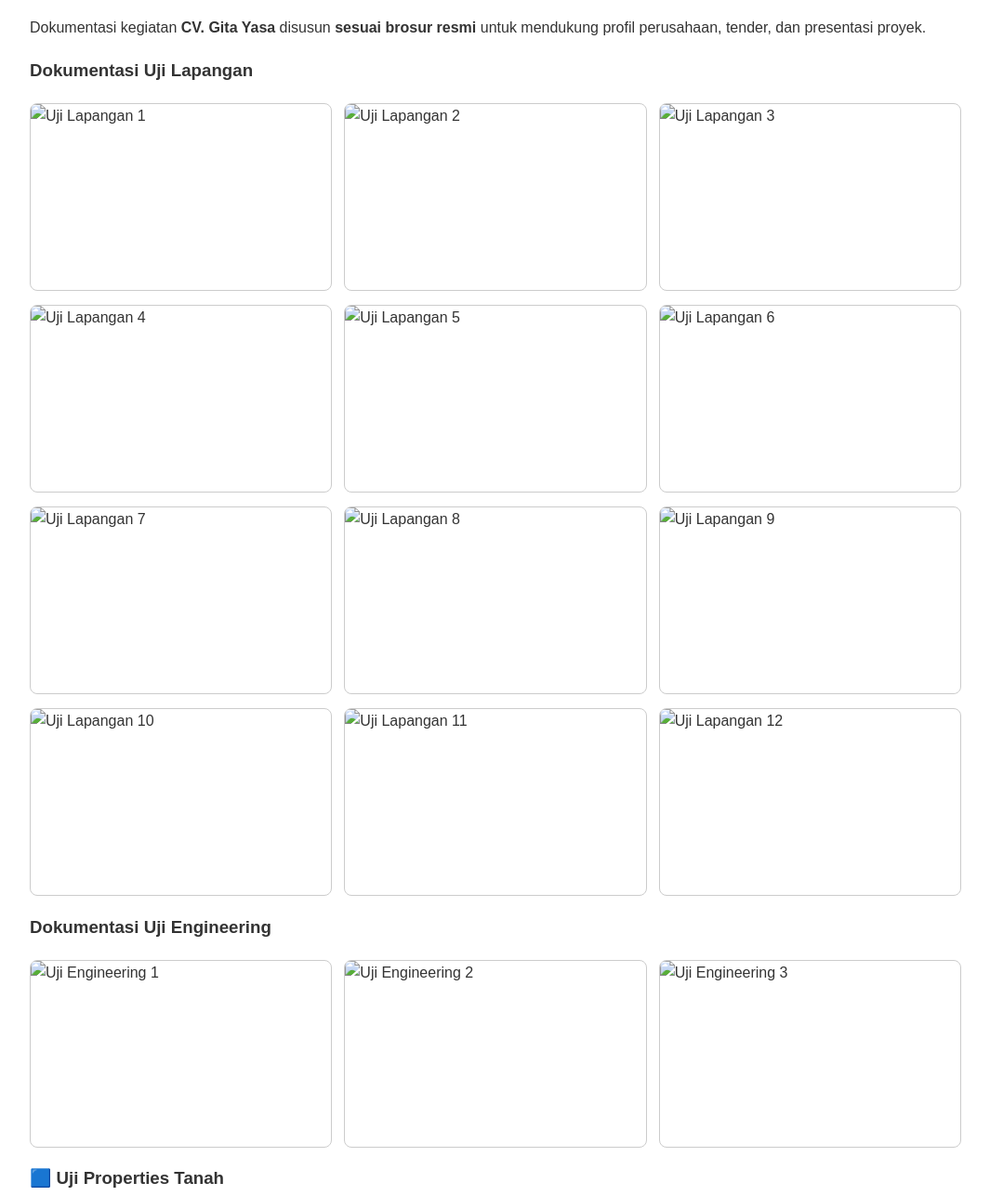
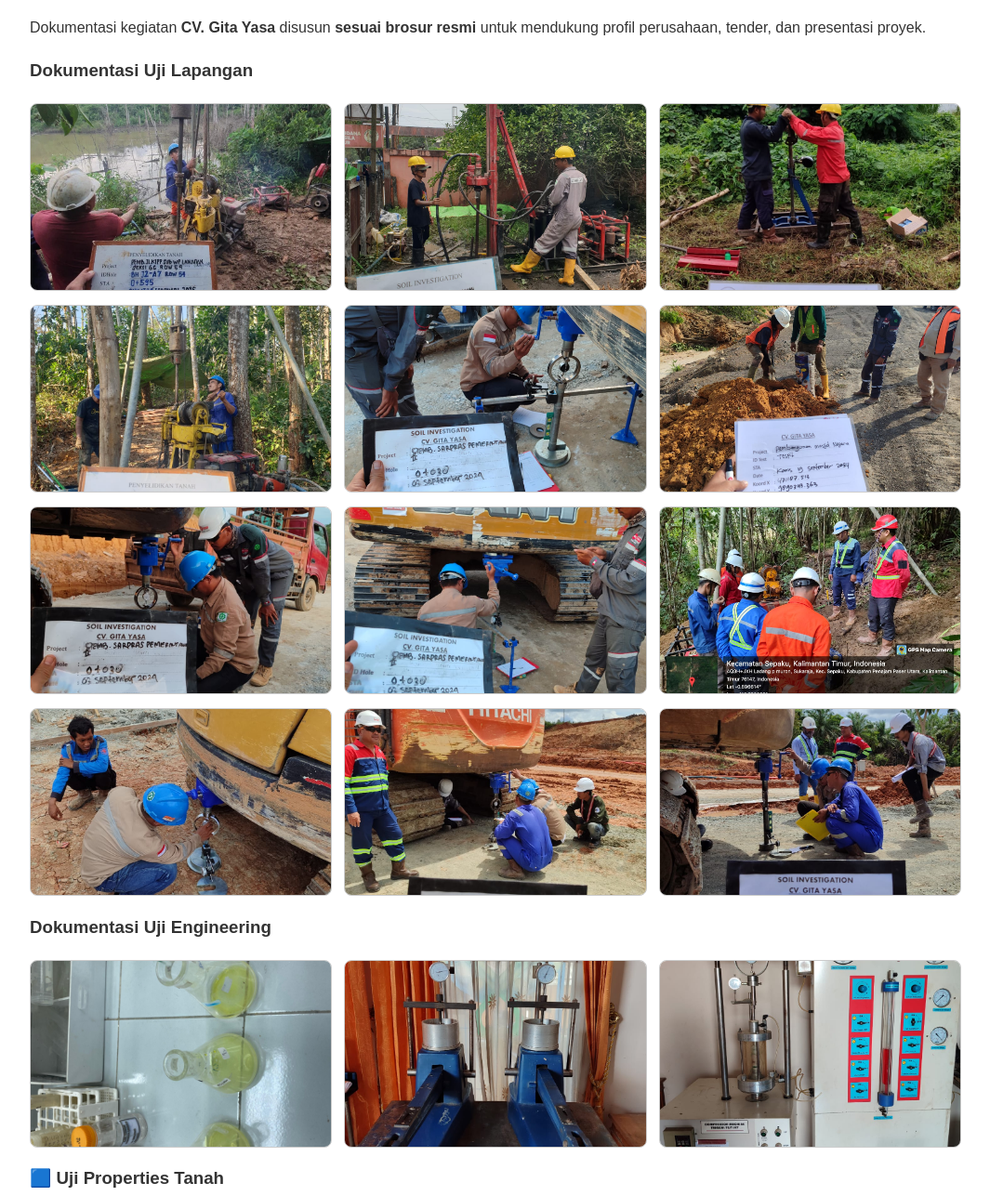
Before and after one commit to puturesika-del/CV-GITA-YASA, a plain HTML site: page index.html in a window 1280 px wide. Shown: the part 1793-3080 px from the top of the page at 93% size, without its empty margins (108-1173 px from the left). Drawn offline with Linux system fonts and the light colour scheme.

Commit message:
Change image file extensions from .jpg to .jpeg
Updated image sources from .jpg to .jpeg format for consistency in the gallery section.

```diff
--- a/index.html
+++ b/index.html
@@ -97,25 +97,25 @@
 
   <h3>Dokumentasi Uji Lapangan</h3>
 <div class="gallery">
-  <img src="galeri/uji-lapangan/1.jpg" alt="Uji Lapangan 1">
-  <img src="galeri/uji-lapangan/2.jpg" alt="Uji Lapangan 2">
-  <img src="galeri/uji-lapangan/3.jpg" alt="Uji Lapangan 3">
-  <img src="galeri/uji-lapangan/4.jpg" alt="Uji Lapangan 4">
-  <img src="galeri/uji-lapangan/5.jpg" alt="Uji Lapangan 5">
-  <img src="galeri/uji-lapangan/6.jpg" alt="Uji Lapangan 6">
-  <img src="galeri/uji-lapangan/7.jpg" alt="Uji Lapangan 7">
-  <img src="galeri/uji-lapangan/8.jpg" alt="Uji Lapangan 8">
-  <img src="galeri/uji-lapangan/9.jpg" alt="Uji Lapangan 9">
-  <img src="galeri/uji-lapangan/10.jpg" alt="Uji Lapangan 10">
-  <img src="galeri/uji-lapangan/11.jpg" alt="Uji Lapangan 11">
-  <img src="galeri/uji-lapangan/12.jpg" alt="Uji Lapangan 12">
+  <img src="galeri/uji-lapangan/1.jpeg" alt="Uji Lapangan 1">
+  <img src="galeri/uji-lapangan/2.jpeg" alt="Uji Lapangan 2">
+  <img src="galeri/uji-lapangan/3.jpeg" alt="Uji Lapangan 3">
+  <img src="galeri/uji-lapangan/4.jpeg" alt="Uji Lapangan 4">
+  <img src="galeri/uji-lapangan/5.jpeg" alt="Uji Lapangan 5">
+  <img src="galeri/uji-lapangan/6.jpeg" alt="Uji Lapangan 6">
+  <img src="galeri/uji-lapangan/7.jpeg" alt="Uji Lapangan 7">
+  <img src="galeri/uji-lapangan/8.jpeg" alt="Uji Lapangan 8">
+  <img src="galeri/uji-lapangan/9.jpeg" alt="Uji Lapangan 9">
+  <img src="galeri/uji-lapangan/10.jpeg" alt="Uji Lapangan 10">
+  <img src="galeri/uji-lapangan/11.jpeg" alt="Uji Lapangan 11">
+  <img src="galeri/uji-lapangan/12.jpeg" alt="Uji Lapangan 12">
 </div>
 
   <h3>Dokumentasi Uji Engineering</h3>
 <div class="gallery">
-  <img src="galeri/uji-engineering/1.jpg" alt="Uji Engineering 1">
-  <img src="galeri/uji-engineering/2.jpg" alt="Uji Engineering 2">
-  <img src="galeri/uji-engineering/3.jpg" alt="Uji Engineering 3">
+  <img src="galeri/uji-engineering/1.jpeg" alt="Uji Engineering 1">
+  <img src="galeri/uji-engineering/2.jpeg" alt="Uji Engineering 2">
+  <img src="galeri/uji-engineering/3.jpeg" alt="Uji Engineering 3">
 </div>
 
   <h3>🟦 Uji Properties Tanah</h3>
```
